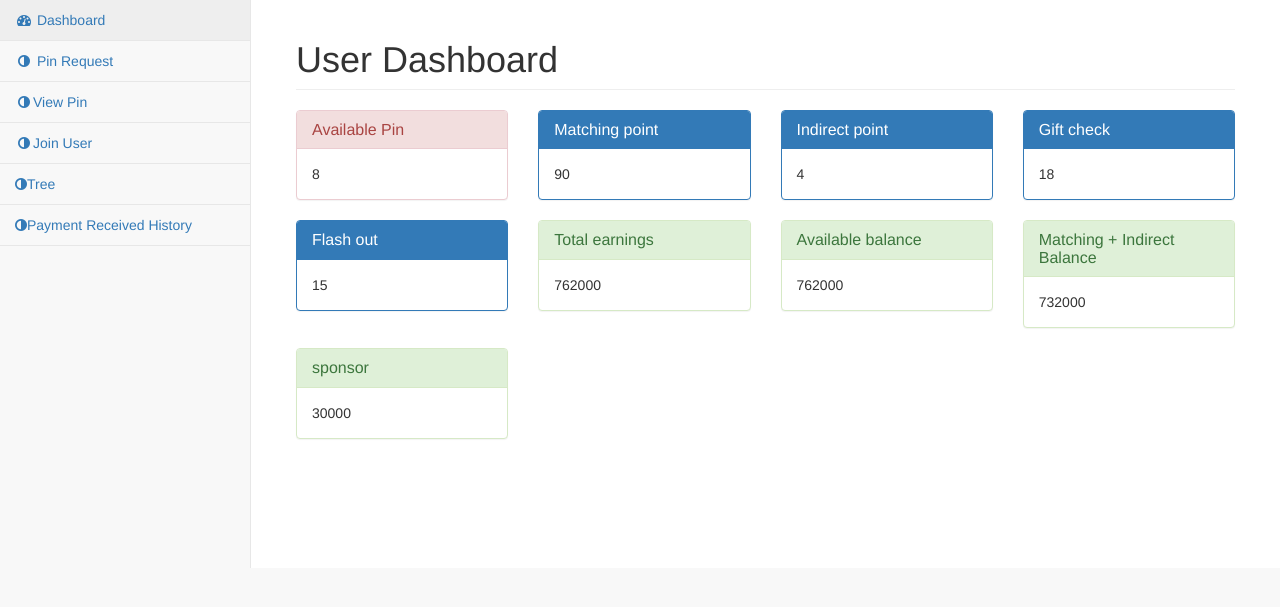
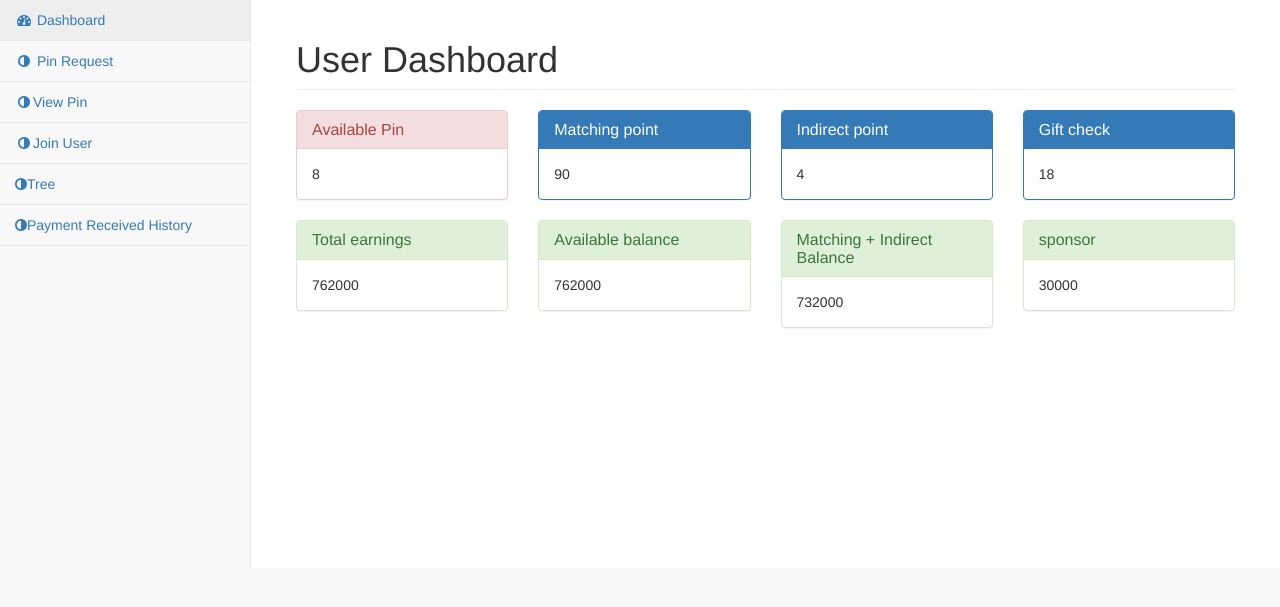
Before and after one commit to Emmykalisa/mlm2, a PHP site: page /home.php in a window 1280 px wide. Shown: the part 71-678 px from the top of the page. Run offline with PHP 8.4, Linux system fonts and the light colour scheme; a user stored in the database is signed in; data comes from the database, SQL or seed files in the repository.

Commit message:
remove flashout on home

```diff
--- a/home.php
+++ b/home.php
@@ -110,7 +110,7 @@ $userident = $_SESSION['userident'];
                         </div>
                     </div>
 
-                    <div class="col-md-3">
+                    <!-- <div class="col-md-3">
                         <div class="panel panel-primary">
                             <div class="panel-heading">
                                 <h4 class="panel-title">Flash out</h4>
@@ -119,7 +119,7 @@ $userident = $_SESSION['userident'];
                                 <?php echo $calculator->Flashout(); ?>
                             </div>
                         </div>
-                    </div>
+                    </div> -->
                     <div class="col-lg-3">
                         <div class="panel panel-success">
                             <div class="panel-heading">
```
